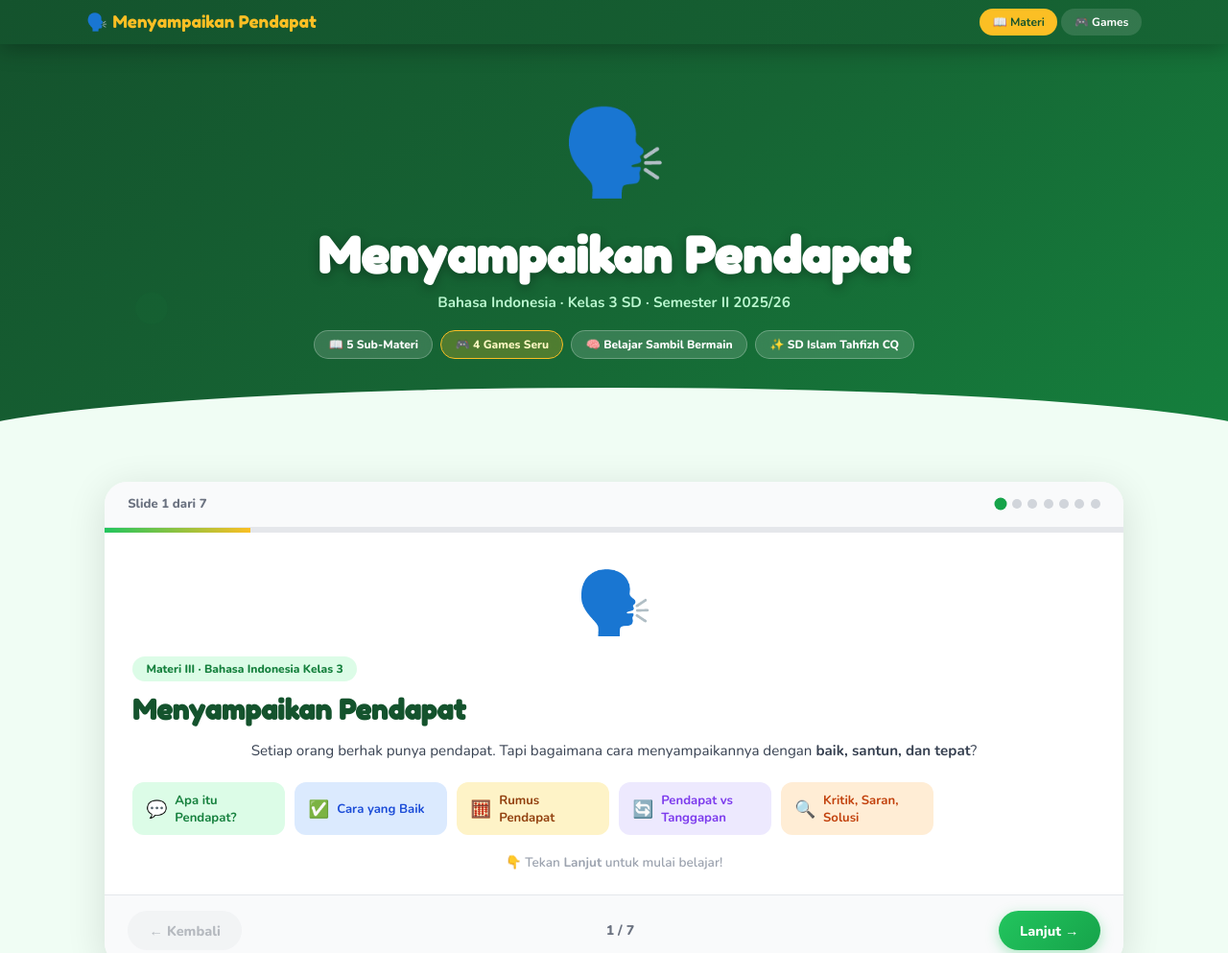
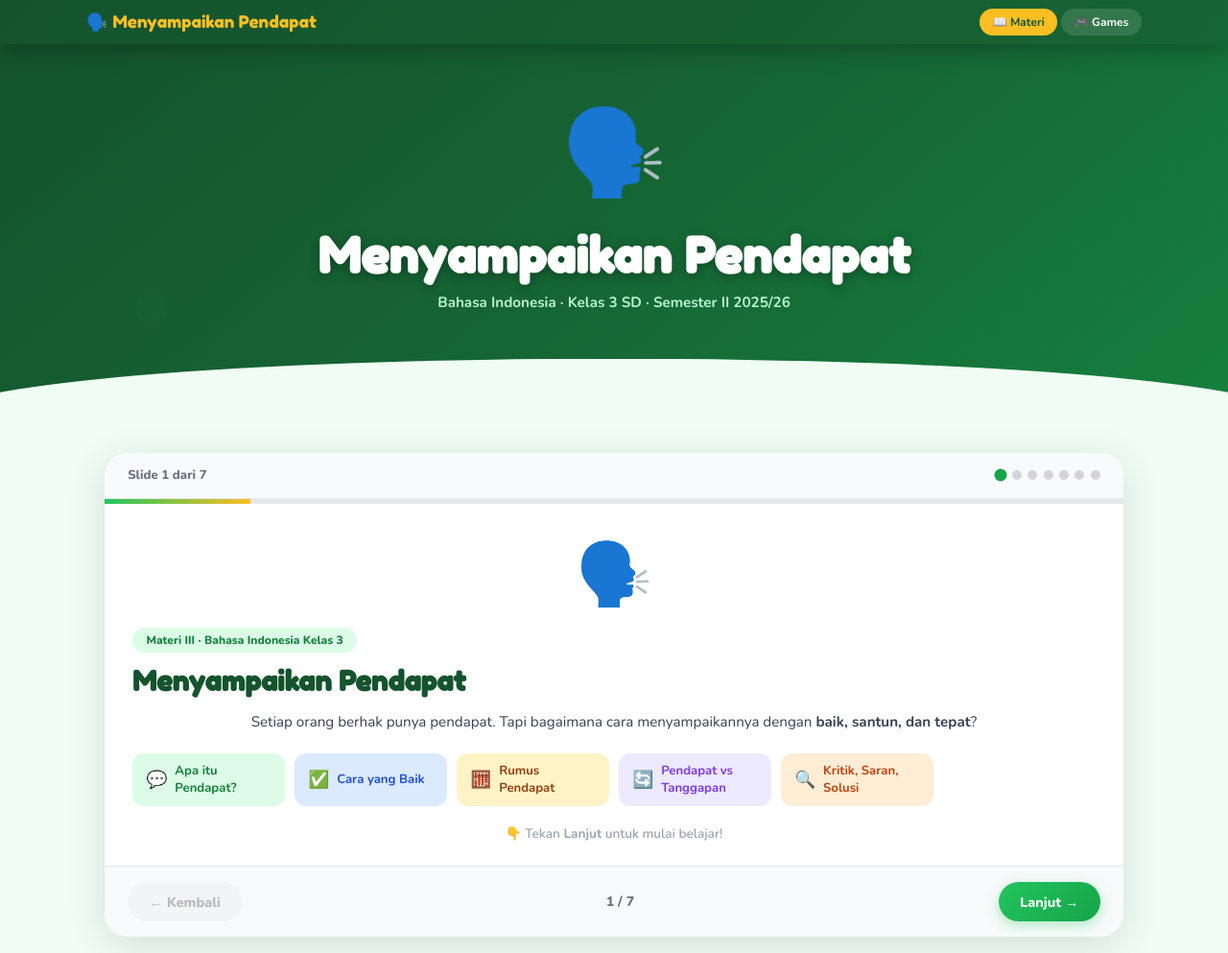
Before and after one commit to baemoonstar/3pendapat, a plain HTML site: page index.html in a window 1280 px wide. Shown: the top 993 px of the page at 96% size. Drawn offline with nearby package versions, Linux system fonts and the light colour scheme.

Commit message:
Update index.html

```diff
--- a/index.html
+++ b/index.html
@@ -510,12 +510,6 @@
   <span class="hero-emoji">🗣️</span>
   <h1>Menyampaikan Pendapat</h1>
   <p class="hero-sub">Bahasa Indonesia · Kelas 3 SD · Semester II 2025/26</p>
-  <div class="hero-chips">
-    <span class="chip">📖 5 Sub-Materi</span>
-    <span class="chip gold">🎮 4 Games Seru</span>
-    <span class="chip">🧠 Belajar Sambil Bermain</span>
-    <span class="chip">✨ SD Islam Tahfizh CQ</span>
-  </div>
 </div>
 
 
```
